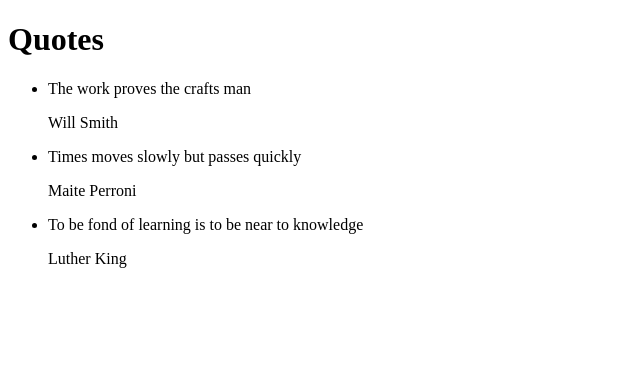
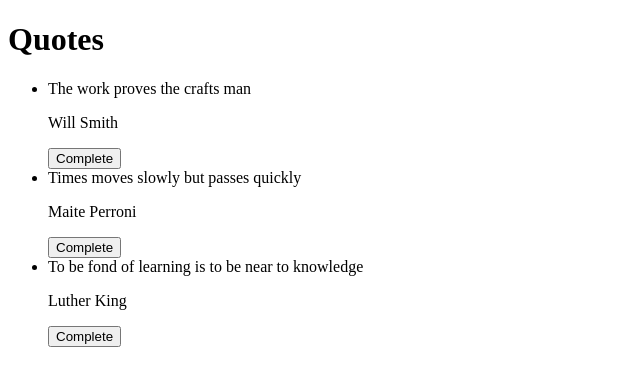
Before and after one commit to amtesire/Quotes, an Angular app: page / in a window 1280 px wide. Shown: the top 386 px of the page, without its empty margins (0-640 px from the left). Built offline with nearby package versions, Linux system fonts and the light colour scheme.

Commit message:
added some components

```diff
--- a/src/app/quote-detail/quote-detail.component.html
+++ b/src/app/quote-detail/quote-detail.component.html
@@ -1,3 +1,2 @@
-<p>
-    {{quote.description}}
-  </p>
+<p>{{quote.description}}</p>
+<button (click)= 'quoteComplete(true)'>Complete</button>
```
